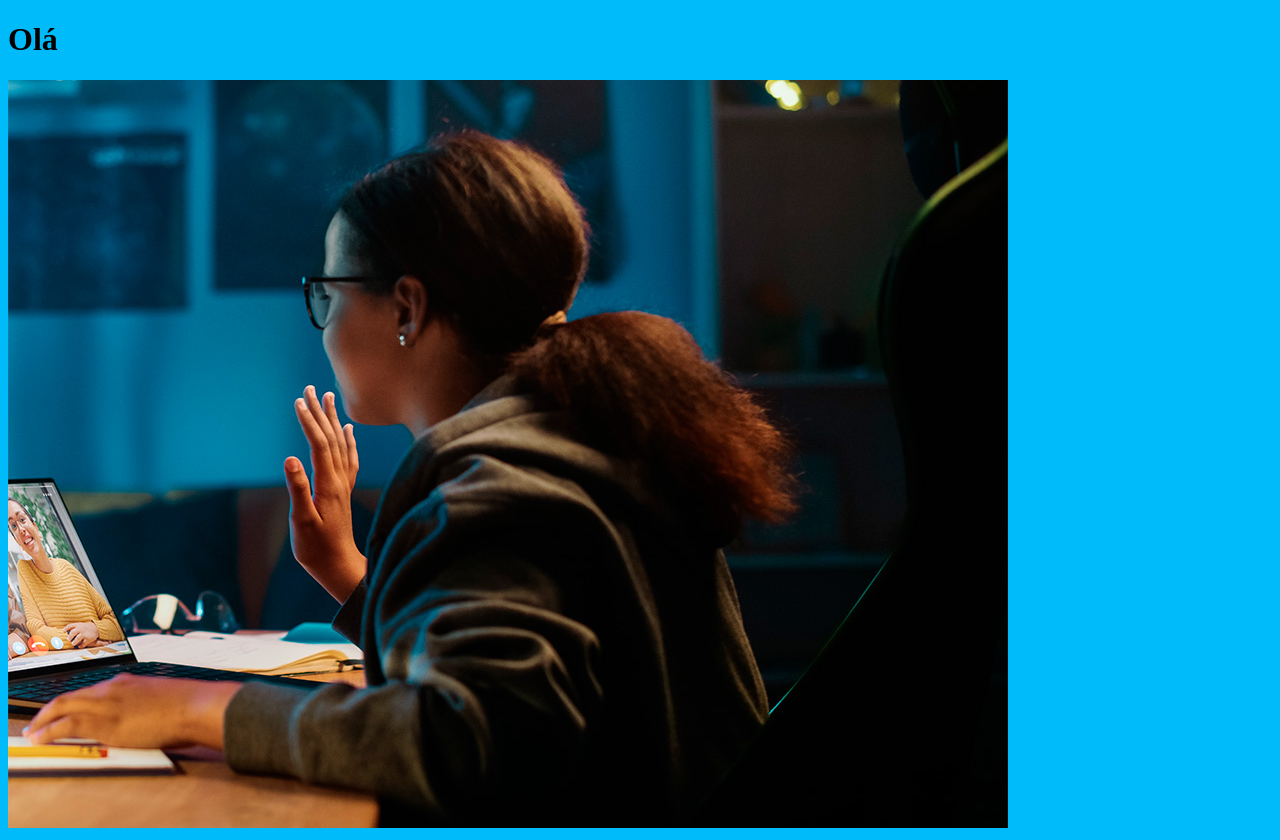
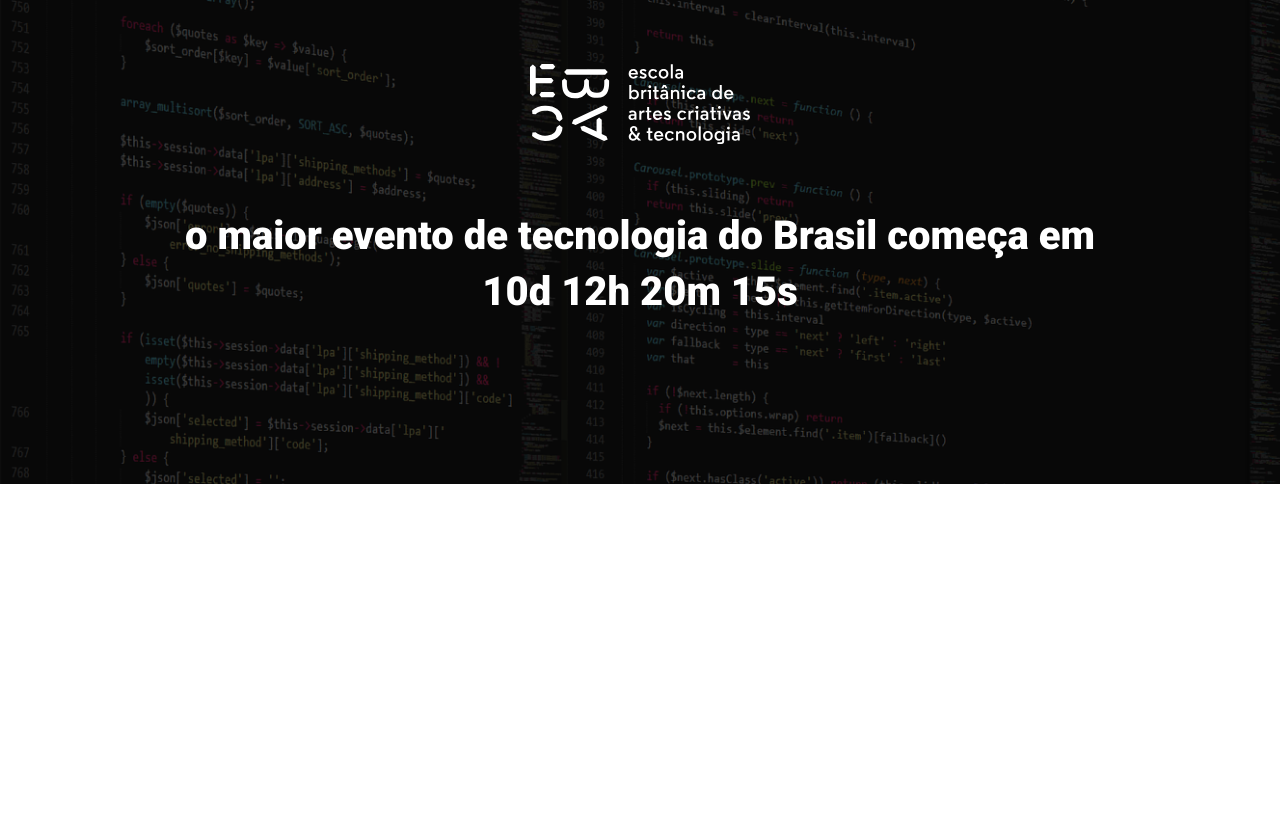
Before and after one commit to JoaoVictorAngelo/Ebac_Tec_Talks, a website built with Parcel: page src/index.html in a window 1280 px wide. After the commit the page ends 800 px from the top, so only its background shows below. Built offline with nearby package versions, Linux system fonts and the light colour scheme.

Commit message:
criando o hero

```diff
--- a/src/index.html
+++ b/src/index.html
@@ -3,12 +3,20 @@
 <head>
     <meta charset="UTF-8">
     <meta name="viewport" content="width=device-width, initial-scale=1.0">
-    <title>Document</title>
+    <title>Ebac Talks</title>
+    <link href="https://fonts.googleapis.com/css2?family=Roboto:wght@400;700;900&display=swap" rel="stylesheet">
     <link rel="stylesheet" href="styles/main.scss">
 </head>
 <body>
-    <h1>Olá</h1>
-    <img src="images/backend.png" alt="mulher no computador">
+    <header class="hero">
+        <div class="container">
+            <img class="hero__logo" src="images/ebac_logo.svg" alt="EBAC">
+            <p class="hero__text">
+                o maior evento de tecnologia do Brasil começa em 10d 12h 20m 15s
+            </p>
+        </div>
+    </header>
+
     <script src="scripts/main.js"></script>
 </body>
 </html>
--- /dev/null
+++ b/src/styles/_hero.scss
@@ -0,0 +1,52 @@
+.hero {
+    padding-top: 64px;
+    padding-bottom: 100px;
+    background-image: url(../images/fundo.png);
+    background-repeat: no-repeat;
+    background-size: cover;
+    position: relative;
+
+    .container  {
+        position: relative;
+    }
+
+    &::before {
+        position: absolute;
+        top: 0;
+        left: 0;
+        width: 100%;
+        height: 100%;
+        background-color: #000;
+        opacity: .7;
+        content: '';
+    }
+
+    &__logo {
+        display: block;
+        margin: 0 auto;
+        height: 80px;
+    }
+
+    &__text {
+        margin-top: 64px;
+        margin-bottom: 64px;
+        font-size: 40px;
+        line-height: 56px;
+        font-weight: 800;
+        text-align: center;
+    }
+
+    @media (max-width: 640px){
+        padding: 40px 0;
+
+        &__logo {
+            height: 40px;
+        }
+
+        &__text {
+            font-size: 22px;
+            line-height: 24px;
+            margin: 24px 0;
+        }
+    }
+}
--- a/src/styles/main.scss
+++ b/src/styles/main.scss
@@ -1,3 +1,24 @@
-body {
-    background-color: rgb(0, 187, 250);
+@use 'hero';
+
+
+* {
+    margin: 0;
+    padding: 0;
+    box-sizing: border-box;
+    font-family: Roboto, sans-serif;
+    color: #fff;
 }
+
+.container {
+    max-width: 960px;
+    width: 100%;
+    margin: 0 auto;
+
+    @media (max-width: 640px) {
+        max-width: 80%;
+    }
+
+    @media (max-width: 1024px) {
+        max-width: 90%;
+    }
+}
```
